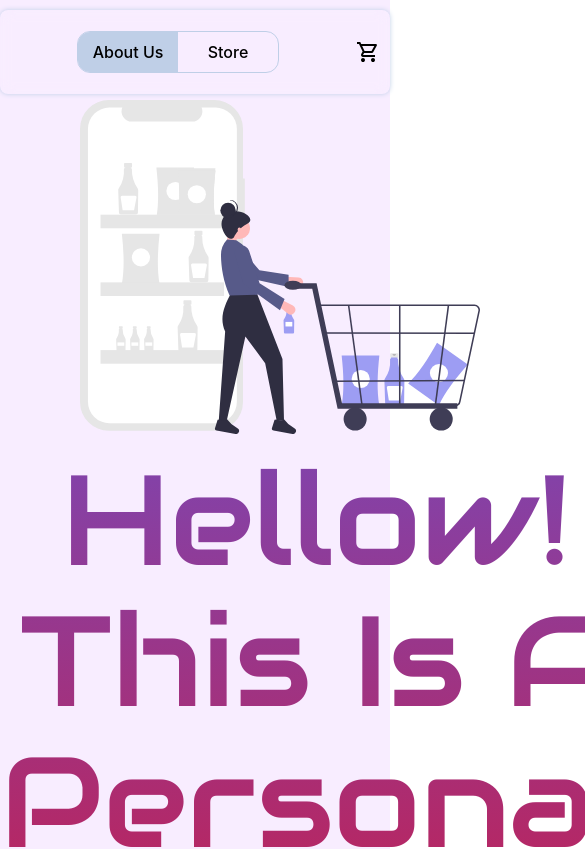
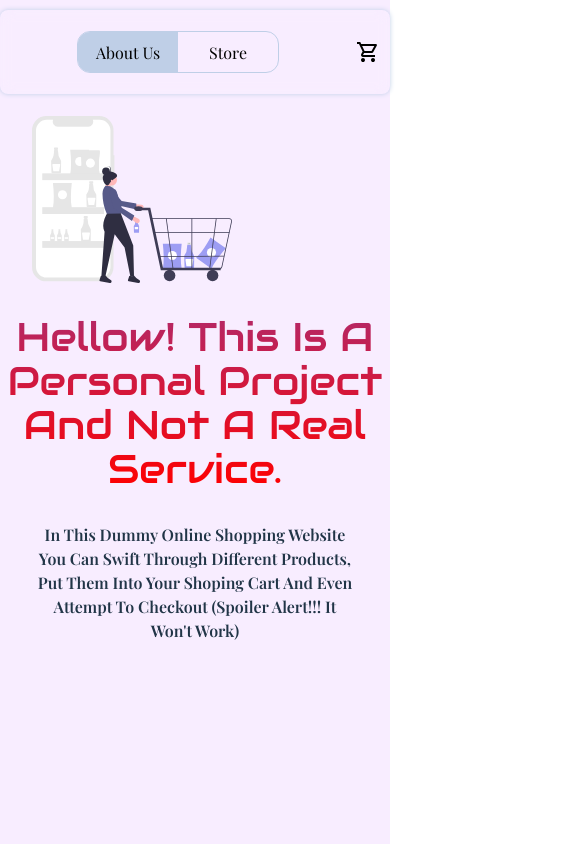
Before and after one commit to giorgi568/shoping-cart, a React (Vite) app: page / in a window 390 px wide. Shown: the top 849 px of the page, 585 px wide, since content can reach past the window. Built offline with nearby package versions, Linux system fonts and the light colour scheme.

Commit message:
added responsive design

```diff
--- a/index.html
+++ b/index.html
@@ -11,6 +11,12 @@
       href="https://fonts.googleapis.com/css2?family=Audiowide&display=swap"
       rel="stylesheet"
     />
+    <link rel="preconnect" href="https://fonts.googleapis.com" />
+    <link rel="preconnect" href="https://fonts.gstatic.com" crossorigin />
+    <link
+      href="https://fonts.googleapis.com/css2?family=Playfair+Display:wght@400;600&display=swap"
+      rel="stylesheet"
+    />
   </head>
   <body>
     <div id="root"></div>
--- a/src/components/CartItemCard.jsx
+++ b/src/components/CartItemCard.jsx
@@ -13,8 +13,8 @@
   return (
     <div className={styles.container}>
       <h3 className={styles.title}>{item.title}</h3>
-      <p className={styles.quantity}>Quantity: {item.qnt}</p>
-      <p className={styles.price}>Price: {item.price * item.qnt}$</p>
+      <p className={styles.quantity}>Quantity:{item.qnt}</p>
+      <p className={styles.price}>Price:{item.price * item.qnt}$</p>
       <button
         className={styles.btn}
         onClick={() => {
--- a/src/index.css
+++ b/src/index.css
@@ -1,5 +1,5 @@
 :root {
-  font-family: Inter, system-ui, Avenir, Helvetica, Arial, sans-serif;
+  font-family:  'Playfair Display', Inter, system-ui, Avenir, Helvetica, Arial, sans-serif;
   line-height: 1.5;
   font-weight: 400;
 
@@ -26,7 +26,7 @@
   margin: 0;
   display: flex;
   /* place-items: center; */
-  min-width: 320px;
+  /* min-width: 320px; */
   min-height: 100vh;
   background-color: #F8EDFF;
 }
--- a/src/styles/About.module.css
+++ b/src/styles/About.module.css
@@ -21,3 +21,16 @@
   -webkit-text-fill-color: transparent;
   margin: 0;
 }
+
+@media (max-width: 500px) {
+  .img{
+    width: 200px;
+    margin: 2rem;
+  }
+  .text{
+    font-size: 1rem;
+  }
+  .header{
+    font-size: 2.5rem;
+  }
+}
--- a/src/styles/App.module.css
+++ b/src/styles/App.module.css
@@ -52,6 +52,7 @@
 }
 .cartLogoWrapper > p{
   font-size: 1.1rem;
+  font-family: 'Times New Roman', Times, serif;
   font-weight: 600;
   margin: 0;
   background-color:#BFCFE7;
@@ -66,3 +67,9 @@
   justify-content: center;
   align-items: center;
 }
+
+/* @media (max-width: 500px) {
+  .nav{
+    max-width: 260px;
+  }
+} */
--- a/src/styles/Cart.module.css
+++ b/src/styles/Cart.module.css
@@ -15,8 +15,10 @@
 }
 .img {
   height: 200px;
-  /* position: relative;
-  right: 0;
-  margin-right: auto; */
   margin-left: 50%;
 }
+@media (max-width: 500px) {
+  .img{
+    width: 100px;
+  }
+}
--- a/src/styles/CartItemCard.module.css
+++ b/src/styles/CartItemCard.module.css
@@ -33,3 +33,16 @@
 .title, .quantity, .price{
   margin: 0;
 }
+
+@media (max-width: 500px) {
+  .container{
+    width: 90%;
+    box-sizing: border-box;
+    gap: 5px;
+    /* padding: 10px; */
+    flex-direction: column;
+  }
+  .title{
+    width: 90%;
+  }
+}
--- a/src/styles/ItemCard.module.css
+++ b/src/styles/ItemCard.module.css
@@ -98,3 +98,19 @@
   padding: 0;
   margin: 0;
 }
+
+@media (max-width: 500px) {
+  .wrapper{
+    flex-direction: column;
+    gap: 20px;
+  }
+  .card{
+    height: auto;
+    gap: 20px;
+    width: 90%;
+  }
+  .description{
+    height: auto;
+    overflow: hidden;
+  }
+}
--- a/src/styles/Store.module.css
+++ b/src/styles/Store.module.css
@@ -13,11 +13,26 @@
   display: flex;
   gap: 10px;
   justify-content: center;
-  /* align-items: center; */
+  align-items: center;
 }
 select{
   font-size: 1.5rem;
   border: 0;
   border-radius: 10px;
   box-shadow: 0px 0px 20px 1px #BFCFE7;
+  padding: 5px;
 }
+
+@media (max-width: 500px) {
+  select{
+    font-size: 0.8rem;
+    /* height: 40px; */
+  }
+  label{
+    font-size: 0.8rem;
+  }
+  .content{
+    margin-bottom: 100px;
+    /* width: 60vw; */
+  }
+}
```
